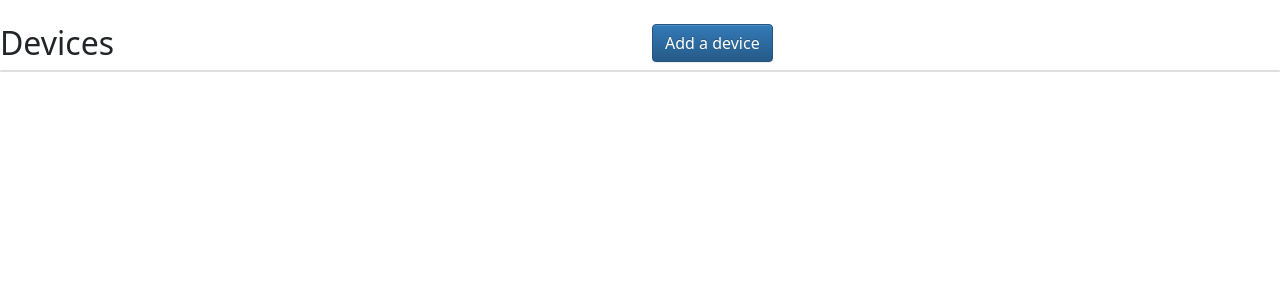
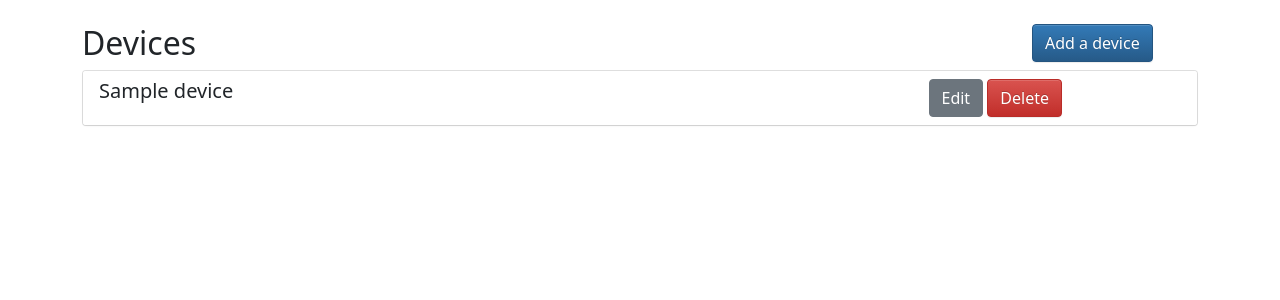
Before and after one commit to roberthobblebottom/IS4151SecuritySystem, a Python web app: template CloudServer/templates/devices.html in a window 1280 px wide. Shown: the part 73-373 px from the top of the page. Run offline with Jinja, Linux system fonts and the light colour scheme; the template is opened without the code that fills it: most values are stand-ins (such as "Sample title", 1, 10 or a date in 2020); some libraries are stand-ins or nearby versions.

Commit message:
devicescreen and screens

```diff
--- a/CloudServer/templates/devicepanel.html
+++ b/CloudServer/templates/devicepanel.html
@@ -20,7 +20,11 @@
                     <h5>{{device[1]}}</h5>
                 </div>
                 <div class="col-5">
-                    <p>Device Type: Camera</p>
+                    {% if device[3] == 0 %}
+                    <p>Device Type: SHS Module</p>
+                    {% elif device[3] == 1 %}
+                    <p>Device Type: External Camera</p>
+                    {% endif %}
                 </div>
                 <div class="col-4">
                     <p>Status:Active</p>
--- a/CloudServer/templates/devices.html
+++ b/CloudServer/templates/devices.html
@@ -1,4 +1,5 @@
 <html>
+
 <head>
   <title>Devices - SimpleHomeSecure Home Portal</title>
   <!-- Bootstrap Latest compiled and minified CSS -->
@@ -38,8 +39,9 @@
   <!-- jQuery -->
   <script src="https://ajax.googleapis.com/ajax/libs/jquery/3.5.1/jquery.min.js"></script>
 </head>
+
 <body>
-        <div class = "container">
+  <div class="container">
     <header class="d-flex flex-wrap justify-content-center py-3 mb-4 border-bottom">
       <a href="/" class="d-flex align-items-center mb-3 mb-md-0 me-md-auto text-dark text-decoration-none">
         <span class="fs-4">Simple Home Security</span>
@@ -50,32 +52,82 @@
         <li class="nav-item"><a href="/devices" class="nav-link active">Devices</a></li>
       </ul>
     </header>
-        </div>
+
     <div class="row">
-          <div class = "col">
+      <div class="col-10">
         <h2>Devices</h2>
       </div>
-          <div class = "col float-right">
+      <div class="col-2 justify-content-end">
         <button type="button" class="btn btn-primary" data-bs-toggle="modal" data-bs-target="#add-device-form">
           Add a device
         </button>
       </div>
     </div>
+    <div class="card">
+      <ul class="list-group list-group-flush">
+        {% for device in devices %}
+        <li class="list-group-item">
+          <div class="row">
+            <div class="col-3">
+              <h5>{{device[1]}}</h5>
+            </div>
+            <div class="col-3">
+              {% if device[3] == 0 %}
+              <p>Device Type: SHS Module</p>
+              {% elif device[3] == 1 %}
+              <p>Device Type: External Camera</p>
+              {% endif %}
+            </div>
+            <div class="col-3">
+              {% if device[4] == 0 %}
+              <p>Status: Inactive</p>
+              {% elif device[4] == 1 %}
+              <p>Status: Active</p>
+              {% endif %}
+            </div>
+            <div class= "col-3">
+              <a href="/editdevice/{{device[0]}}" class="btn btn-secondary">Edit</a>
+              <a href="/deletedevice/{{device[0]}}" class="btn btn-danger">Delete</a>
+            </div>
+          </div>
+        </li>
+        {% endfor %}
+      </ul>
+    </div>
+  </div>
 
-        <div class="card">
-
-        </div>
   <div class="modal" id="add-device-form" tabindex="-1" aria-hidden="true">
     <div class="modal-dialog">
+      <div class="modal-content">
         <div class="modal-header">
           <h5 class="modal-title">Add a device</h5>
           <button type="button" class="btn-close" data-bs-dismiss="modal" aria-label="Close"></button>
         </div>
         <div class="modal-body">
           <form action="/adddevice">
+            <div class="mb-3">
+              <label for="newdevicename" class="form-label">Name</label>
+              <input type="text" class="form-control" id="newdevicename">
+            </div>
+            <div class="mb-3">
+              <label for="ipaddress" class="form-label">IP Address</label>
+              <input type="text" class="form-control" id="ipaddress">
+            </div>
+            <div class="mb-3">
+              <label for="devicetype" class="form-label">Device Type</label>
+              <select class="form-select" id="devicetype">
+                <option selected>Choose...</option>
+                <option value="0">SHS Module</option>
+                <option value="1">External Camera</option>
+                <option value="2">Other</option>
+              </select>
+            </div>
+            <button type="submit" class="btn btn-primary">Submit</button>
           </form>
         </div>
       </div>
     </div>
+  </div>
 </body>
+
 </html>
--- a/CloudServer/templates/index.html
+++ b/CloudServer/templates/index.html
@@ -153,7 +153,7 @@
         }
       });
       updateintrusion();
-      setInterval(updateintrusion, 5000);
+      var extra = setInterval(updateintrusion, 5000);
     });
 
     function lock() {
```
Lines whose indentation alone changed are shown as unchanged.
